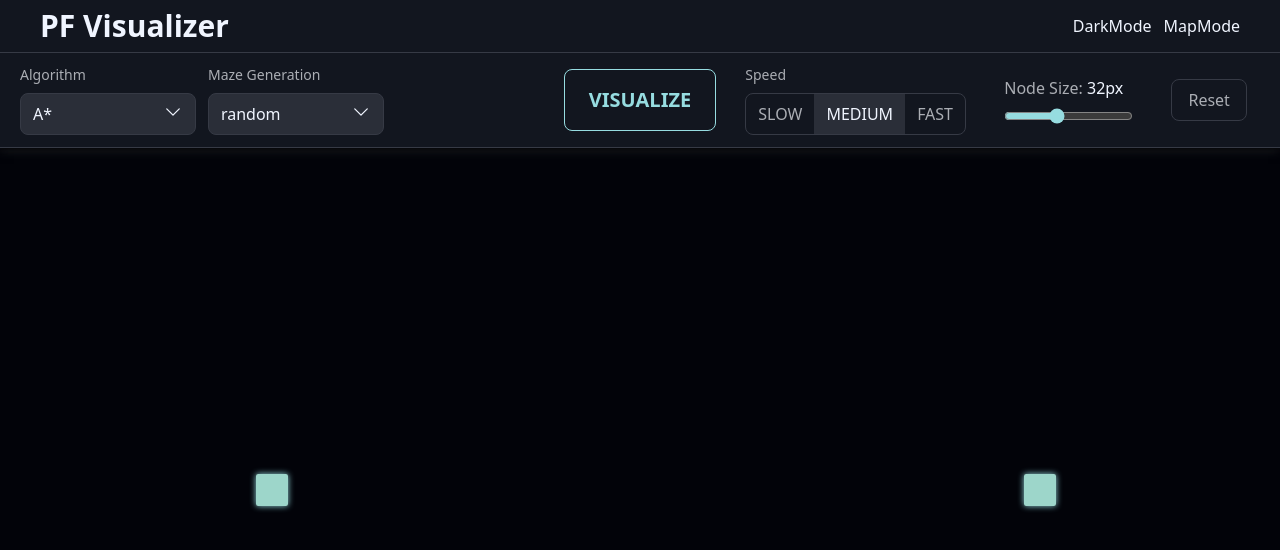
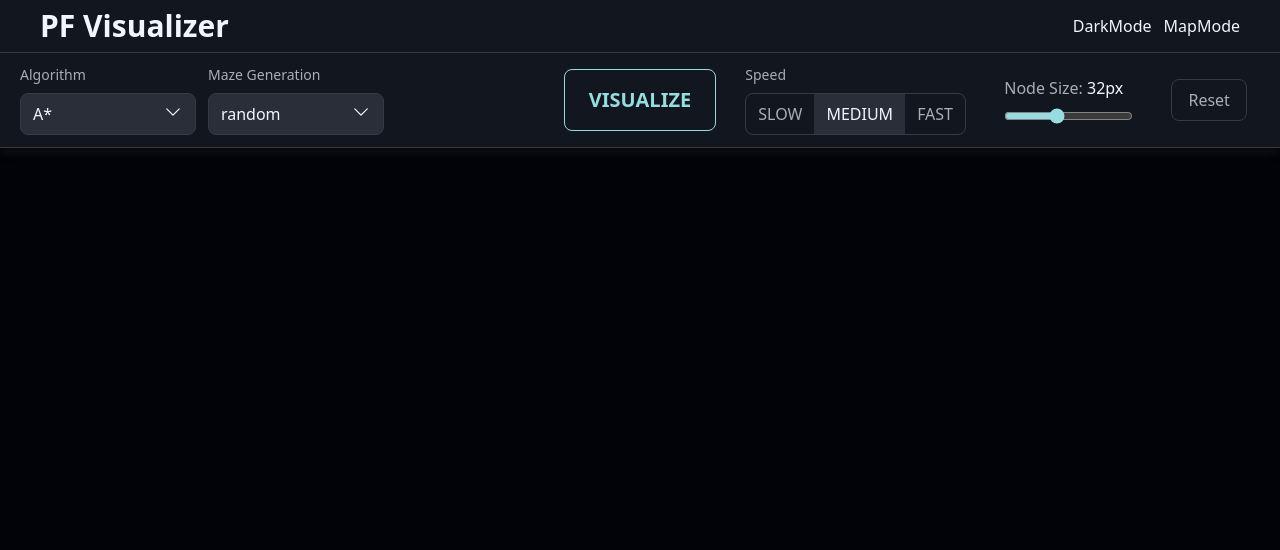
Before and after one commit to Willgxnzalez/pathfinder-visualizer, a React (Vite) app: page / in a window 1280 px wide. Shown: the top 550 px of the page. Built offline with nearby package versions, Linux system fonts and the light colour scheme.

Commit message:
Refactor GridView to serve as dumb component for renderer mounting

```diff
--- a/src/components/GridView.tsx
+++ b/src/components/GridView.tsx
@@ -1,81 +1,58 @@
-// components/GridView.tsx
-import React, { useEffect, useRef, useCallback } from 'react';
-import Grid from '../models/Grid';
+import React, { RefObject, useCallback} from 'react';
 import GridRenderer from '../models/GridRenderer';
 
 interface GridViewProps {
-    grid: Grid;
-    nodeSize: number;
+    gridViewRef: RefObject<HTMLDivElement | null>;
+    renderer: GridRenderer | null;
     onDrawingChange?: (drawing: boolean) => void;
-    onRendererReady?: (renderer: GridRenderer) => void;
 }
-
-export default function GridView({
-    grid,
-    nodeSize,
-    onDrawingChange,
-    onRendererReady
-}: GridViewProps) {
-    const containerRef = useRef<HTMLDivElement>(null);
-    const rendererRef = useRef<GridRenderer | null>(null);
-
-    // create once
-    useEffect(() => {
-        if (!containerRef.current) return;
-        const renderer = new GridRenderer(grid, nodeSize);
-        renderer.mount(containerRef.current);
-        onRendererReady?.(renderer);
-        rendererRef.current = renderer;
-        return () => renderer.destroy();
-    }, []);
-
-    useEffect(() => {
-        rendererRef.current?.updateGrid(grid, nodeSize);
-    }, [grid, nodeSize]);
-
-    useEffect(() => {
-        rendererRef.current?.setNodeSize(nodeSize);
-    }, [nodeSize]);
-
+// GridView is the React component that serves as the mounting point for the GridRenderer.
+// It provides the DOM element (via gridViewRef) where the grid visualization is rendered,
+// and connects pointer/touch events to the renderer's logic for interactive pathfinding grid manipulation.
+export default function GridView({ gridViewRef, renderer, onDrawingChange }: GridViewProps) {
     const handleMouseDown = useCallback((e: React.MouseEvent) => {
+        if (!renderer) return;
         onDrawingChange?.(true);
-        const makeStartNode = e.shiftKey && e.button === 0;
-        const makeEndNode = e.shiftKey && e.button === 2;
-        rendererRef.current?.handleMouseDown(e.clientX, e.clientY, makeStartNode, makeEndNode);
-    }, [onDrawingChange]);
+        renderer.handleMouseDown(e.clientX, e.clientY, e.shiftKey && e.button === 0, e.shiftKey && e.button === 2);
+    },[renderer, onDrawingChange]);
 
     const handleMouseMove = useCallback((e: React.MouseEvent) => {
-        rendererRef.current?.handleMouseMove(e.clientX, e.clientY);
-    }, []);
+        if (!renderer) return;
+        renderer.handleMouseMove(e.clientX, e.clientY);
+    }, [renderer]);
 
     const handleMouseUp = useCallback(() => {
+        if (!renderer) return;
         onDrawingChange?.(false);
-        rendererRef.current?.handleMouseUp();
-    }, [onDrawingChange]);
+        renderer.handleMouseUp();
+    }, [renderer, onDrawingChange]);
 
     const handleTouchStart = useCallback((e: React.TouchEvent) => {
+        if (!renderer) return;
         e.preventDefault();
         const touch = e.touches[0];
         onDrawingChange?.(true);
-        rendererRef.current?.handleMouseDown(touch.clientX, touch.clientY, false, false);
-    }, [onDrawingChange]);
+        renderer.handleMouseDown(touch.clientX, touch.clientY, false, false);
+    }, [renderer, onDrawingChange]);
 
     const handleTouchMove = useCallback((e: React.TouchEvent) => {
+        if (!renderer) return;
         e.preventDefault();
         const touch = e.touches[0];
-        rendererRef.current?.handleMouseMove(touch.clientX, touch.clientY);
-    }, []);
+        renderer.handleMouseMove(touch.clientX, touch.clientY);
+    }, [renderer]);
 
     const handleTouchEnd = useCallback((e: React.TouchEvent) => {
+        if (!renderer) return;
         e.preventDefault();
         onDrawingChange?.(false);
-        rendererRef.current?.handleMouseUp();
-    }, [onDrawingChange]);
+        renderer.handleMouseUp();
+    }, [renderer, onDrawingChange]);
 
     return (
         <div
-            className='absolute w-full h-full top-1/2 left-1/2 -translate-1/2 select-none overflow-hidden m-0 p-0 border-none'
-            ref={containerRef}
+            ref={gridViewRef}
+            className='absolute select-none overflow-hidden m-0 p-0 border-none'
             onMouseDown={handleMouseDown}
             onMouseMove={handleMouseMove}
             onMouseUp={handleMouseUp}
@@ -87,5 +64,4 @@ export default function GridView({
             onContextMenu={(e) => e.preventDefault()}
         />
     );
-
 }
```
